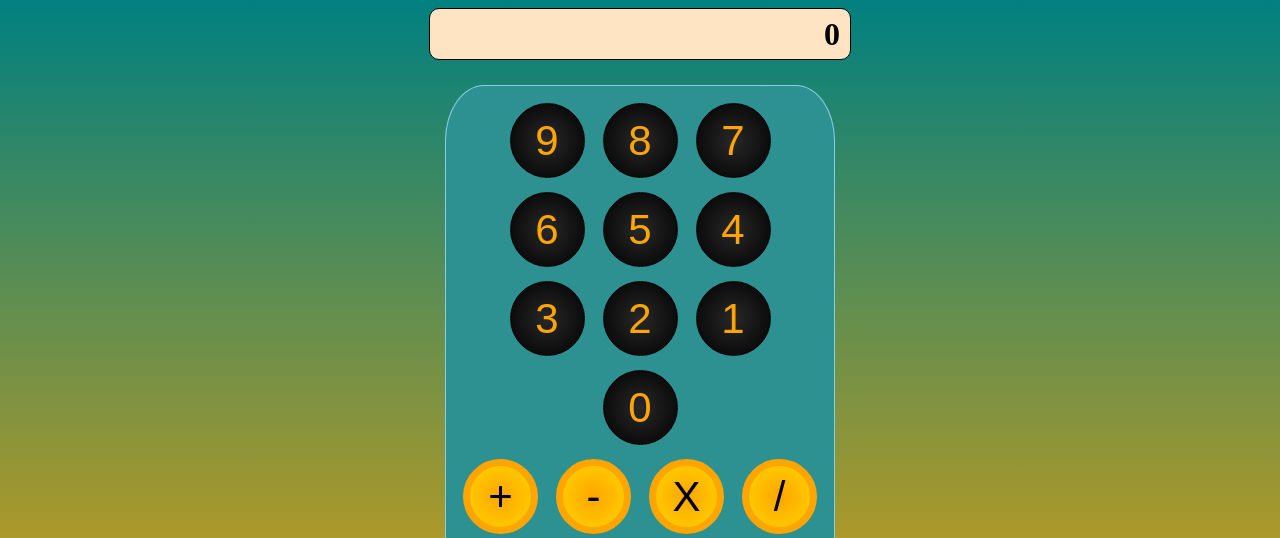
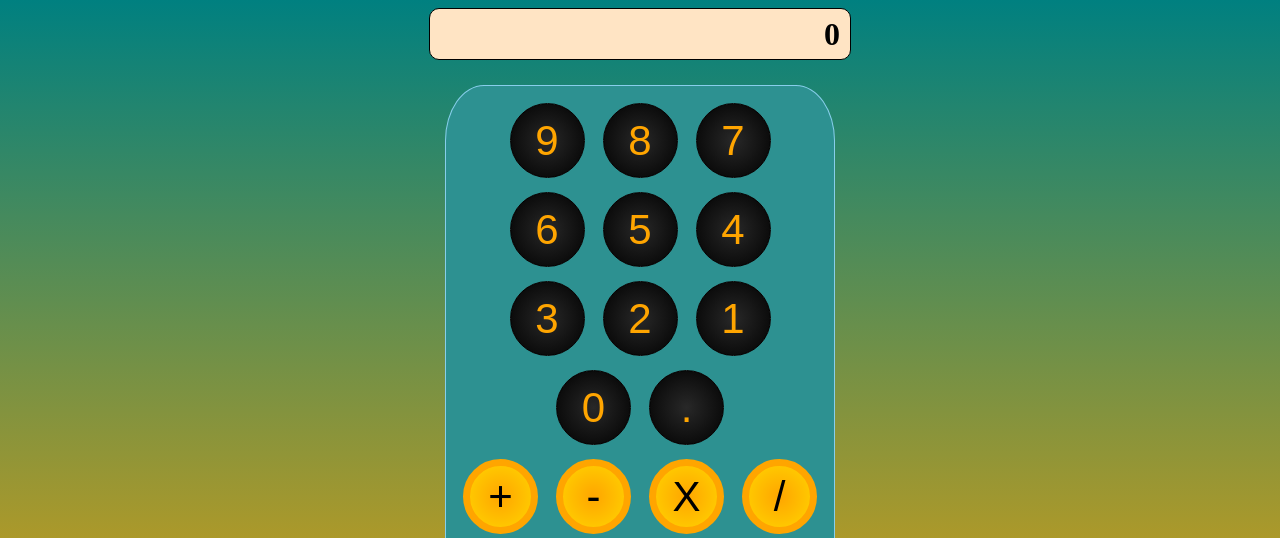
Before and after one commit to thefalse9dev/calculator, a plain HTML site: page index.html in a window 1280 px wide. Shown: the top 538 px of the page. Drawn offline with Linux system fonts and the light colour scheme.

Commit message:
added decimal functionality

```diff
--- a/index.html
+++ b/index.html
@@ -35,6 +35,7 @@
 
         <div id="row-4">
           <button id="btn-0" onclick="func0()"><div>0</div></button>
+          <button id="btn-pt" onclick="funcpt()"><div>.</div></button>
         </div>
 
         <div id="row-5">
--- a/index.js
+++ b/index.js
@@ -116,6 +116,17 @@ function func0(){
     lastClickedEqls=0
 }
 
+function funcpt(){
+    if (lastClickedEqls==1 || document.getElementById("result").innerText=="0"){
+        document.getElementById("result").innerText= "0."
+    }
+    else{
+        document.getElementById("result").innerText+= "."
+    }
+
+    lastClickedEqls=0
+}
+
 function add(){
     document.getElementById("result").innerText+="+"
     lastClickedEqls=0
```
